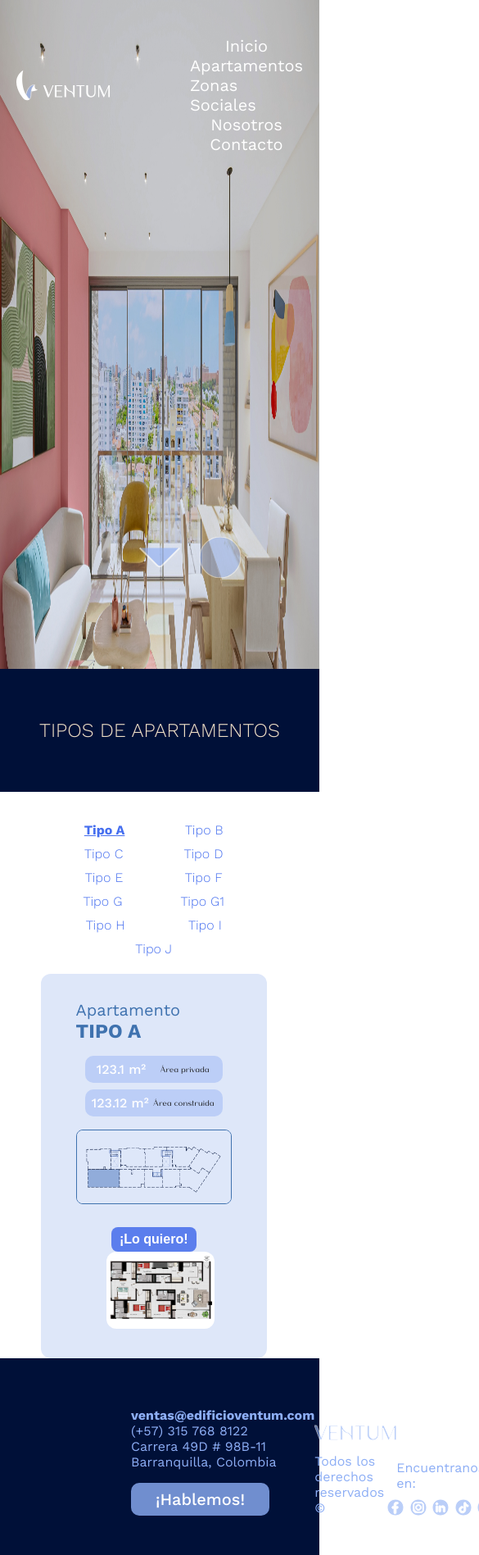
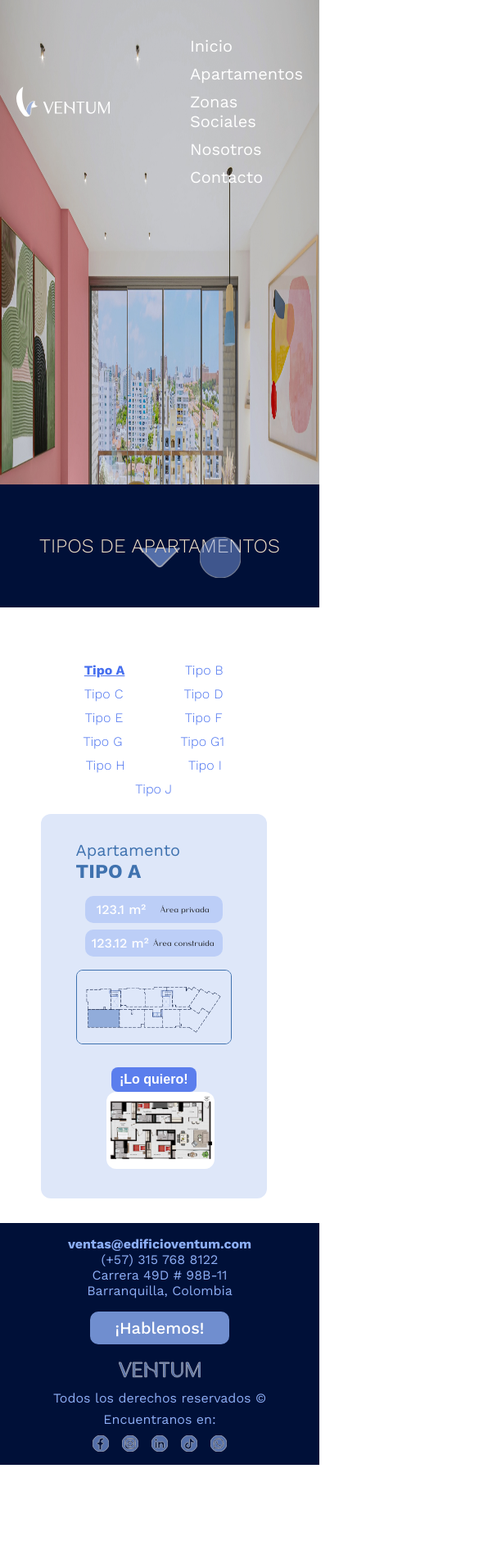
Before and after one commit to jpsegurac/ventum, a Next.js app: page /apartamentos in a window 390 px wide. Shown: the whole page at 82% size, 585 px wide, since content can reach past the window. After the commit the page ends 1787 px from the top, so only its background shows below. Built offline with nearby package versions, Linux system fonts and the light colour scheme.

Commit message:
some fixes 1.0

```diff
--- a/components/ApartmentsHeader/ApartmentsHeader.module.scss
+++ b/app/styles/ApartmentsHeader.module.scss
@@ -1,6 +1,8 @@
 .homeCarousel {
-
     height: auto;
+    @media (max-width: 768px) {
+        height: 70vh;
+      }
 }
 
 .carouselContent {
--- a/app/styles/ApartmentsPageWrapper.module.scss
+++ b/app/styles/ApartmentsPageWrapper.module.scss
@@ -2,6 +2,6 @@
 background-color: #ffff;
 padding: 0 150px 100px;
 @media (max-width: 768px) {
-    padding: 0 50px;
+    padding: 30px 50px;
   }
 }
--- a/app/styles/ContactInfoContainer.module.scss
+++ b/app/styles/ContactInfoContainer.module.scss
@@ -30,6 +30,10 @@
     position: absolute;
     top: 31.5%;
     left: 40%;
+    @media(max-width: 768px){
+        top: 49%;
+        left: 10%;
+    }
     &:hover{
         background-color: rgba($color: #456eef, $alpha: 1.0);
     }
--- a/app/styles/Footer.module.scss
+++ b/app/styles/Footer.module.scss
@@ -1,7 +1,7 @@
 /* components/Footer.module.scss */
 
 .footer {
-    width: 100%;
+    width: 100vw;
     height: 15rem;
     background-color: var(--earth-color);
     color: var(--sea-color);
@@ -13,6 +13,13 @@
     justify-content: space-between;
     align-items: flex-end;
 
+    @media (max-width: 768px) {
+        padding: 1rem 0;
+        flex-direction: column;
+        align-items: center;
+        height: 35vh;
+      }
+
 
 
     &_section {
@@ -23,6 +30,9 @@
         p {
             align-items: start;
             align-self: flex-start;
+            @media (max-width: 768px) {
+                align-self: center;
+              }
 
             strong {
                 color: var(--sea-color);
@@ -36,6 +46,9 @@
         text-align: center;
         margin-top: 1rem;
         align-self: flex-start;
+        @media (max-width: 768px) {
+            align-self: center;
+          }
         &_text {
             position: absolute;
             color: white;
--- a/app/styles/NavBar.module.scss
+++ b/app/styles/NavBar.module.scss
@@ -1,6 +1,6 @@
 .nav {
   position: fixed;
-  width: 100%;
+  width: 100vw;
   color: #fff;
   display: flex;
   align-items: flex-end;
@@ -33,6 +33,10 @@
   flex-wrap: wrap;
   column-gap: 3rem;
   justify-content:space-around;
+  @media (max-width: 768px) {
+    justify-content: flex-start;
+    gap: 10px;
+  }
 }
 
 .navLogo {
@@ -45,4 +49,13 @@
   justify-content: flex-end;
   margin-top: 1.5rem;
   cursor: pointer;
+  &_scrolled{
+    @media (max-width: 768px) {
+      display: none;
+
+      &:hover {
+        display: flex;
+      }
+    }
+  }
 }
--- a/components/ApartmentsHeader/index.js
+++ b/components/ApartmentsHeader/index.js
@@ -1,8 +1,6 @@
 import React from 'react';
 import Image from 'next/image';
-/* -- Styles --*/
-import styles from "./ApartmentsHeader.module.scss";
-/* -- Assets --*/
+import styles from '@/styles/ApartmentsHeader.module.scss';
 import ActionArrow from '@/assets/icons/action_arrow.svg';
 import PhoneBackground from '@/assets/icons/phone_background.svg';
 import KnowMoreButton from '@/assets/icons/know_more_button.svg';
--- a/components/NavBar/index.js
+++ b/components/NavBar/index.js
@@ -1,5 +1,5 @@
 "use client";
-import React, { useState, useLayoutEffect } from 'react';
+import React, { useState, useEffect, useLayoutEffect } from 'react';
 
 import Link from "next/link";
 import styles from "@/styles/NavBar.module.scss";
@@ -8,27 +8,28 @@ import Logo from '@/assets/logos/header_logo.svg';
 
 const NavBar = () => {
   const [scrolled, setScrolled] = useState(false);
+  console.log("rendered!!")
 
   useLayoutEffect(() => {
     const handleScroll = () => {
       setScrolled(window.scrollY > 2);
     };
 
-    window.addEventListener('scroll', handleScroll);
+    window.addEventListener('scroll', handleScroll, { passive: true });
     return () => {
       window.removeEventListener('scroll', handleScroll);
     };
-  }, []);
+  }, [scrolled]);
 
   return (
     <nav className={`${styles.nav} ${scrolled ? styles.nav_scrolled : styles.nav_top}`}>
       <ul className={styles.navHeader}>
-        <li className={styles.navLogo}>
+        <li className={`${styles.navLogo} ${scrolled ? styles.navLogo_scrolled : styles.navLogo_top}`}>
           <Link href='/'>
             <Logo width="auto" height="auto"/>
           </Link>
         </li>
-        <li className={styles.links}>
+        <li className={`${styles.links} ${scrolled ? styles.links_scrolled : styles.links_top}`}>
           <ul className={styles.navLinks}>
               <li>
                 <Link href='/'>Inicio</Link>
```
